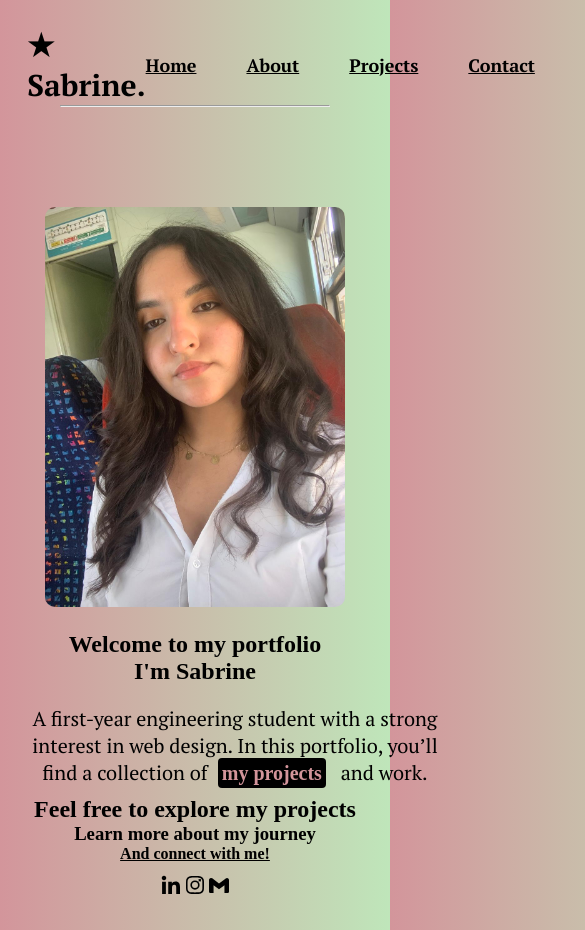
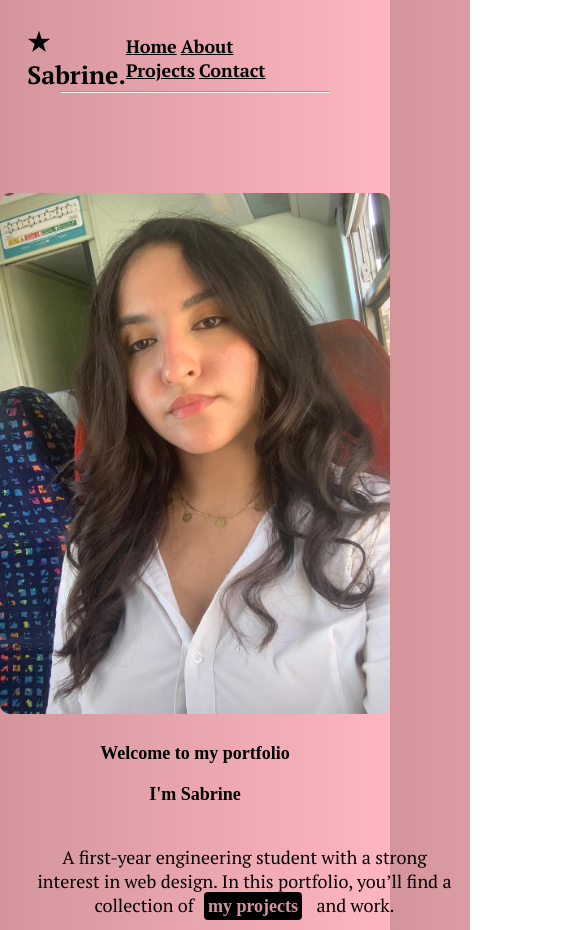
Before and after one commit to TORABISabrine/Portfolio, a plain HTML site: page index.html in a window 390 px wide. Shown: the top 930 px of the page, 585 px wide, since content can reach past the window. Drawn offline with Linux system fonts and the light colour scheme; a web font is replaced by a local one.

Commit message:
Update style.css

```diff
--- a/style.css
+++ b/style.css
@@ -202,61 +202,87 @@ footer{
     margin-top: 5px;
     margin-left: 5px;
 }
-body {
-    background: linear-gradient(to right, #d3959b, #bfe6ba);
-    background-size: 100% 100%;
-    background-attachment: fixed;
-    background-repeat: no-repeat;
-    margin: 0;
-    padding: 0;
-    overflow-x: hidden;
-}
 @media (max-width: 844px) {
+
+    .icons {
+        display: none;
+    }
+
+
+    .col-1 img {
+        max-width: 100%;
+        width: 100%;
+    }
+
+
     .navbar ul {
+        display: flex;
         flex-direction: column;
         align-items: center;
+        gap: 10px;
+    }
+
+    .navbar ul li {
+        display: block;
+    }
+
+    .navbar ul li a {
+        padding: 10px 0;
+        font-size: 20px;
+    }
+
+
+    .row {
+        flex-direction: column;
+        align-items: center;
+        gap: 20px;
+    }
+
+    .name {
+        font-size: 25px;
+    }
+
+    .col-2 {
+        text-align: center;
+        max-width: 90%;
+    }
+}
+
+@media (max-width: 661px) {
+
+    body {
+        background: linear-gradient(to right, #d3959b, #ffb6c1);
+    }
+
+
+    .row {
+        flex-direction: column;
+        gap: 15px;
+        text-align: center;
+    }
+
+
+    .navbar ul {
         gap: 15px;
     }
 
-    .row {
-        flex-direction: column;
-        gap: 20px;
-        padding: 0 10px;
+    .navbar ul li a {
+        font-size: 18px;
     }
 
-    .col-1 {
-        width: 100%;
-        text-align: center;
+
+    .col-1 img {
+        max-width: 100%;
     }
 
-    .col-1 img {
-        width: 100%;
-        max-width: 300px;
-        border-radius: 10px;
-    }
-
-    .col-2 {
-        width: 100%;
-        text-align: center;
-        padding: 0 10px;
-    }
-
-    .icons2 {
-        display: none;
-    }
-
-    .about-me, .h {
-        margin-top: 10px;
-        padding: 0 10px;
+    .col-2 h1,
+    .col-2 h2,
+    .col-2 p {
+        font-size: 18px;
+        padding: 10px;
     }
 
     .icons {
-        display: flex;
-        justify-content: center;
         margin-top: 10px;
-    }}
-    @media (max-width: 844px) {
-        body {
-            background: linear-gradient(to right, #d3959b, #bfe6ba);
-        }
     }
+}
```
